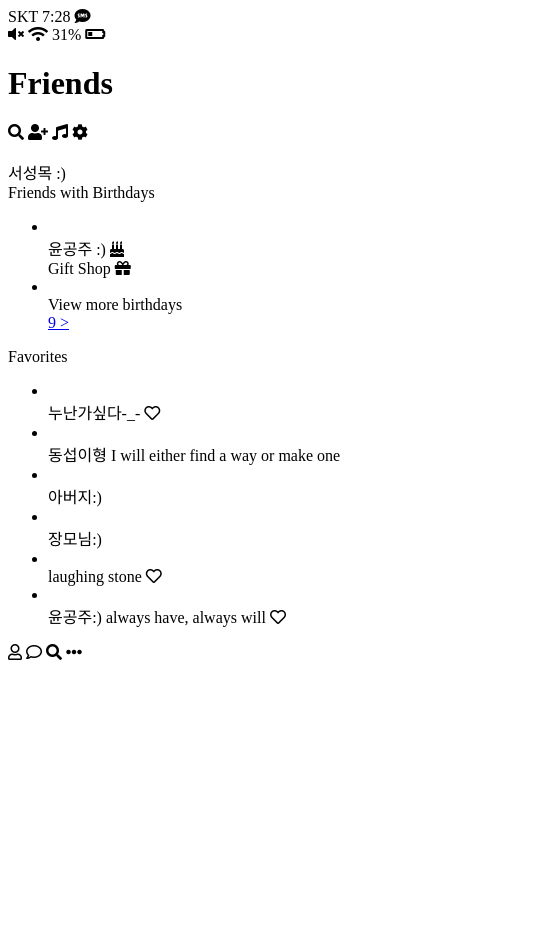
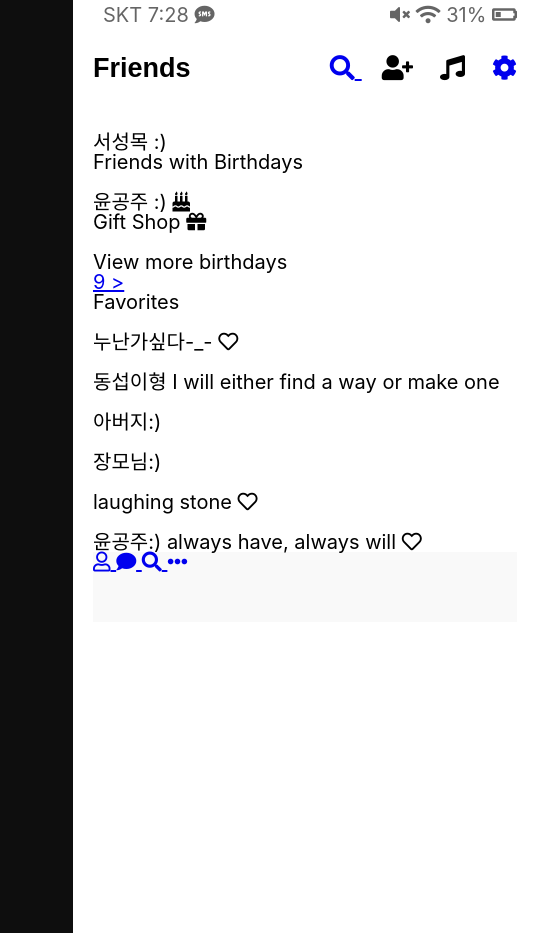
Before and after one commit to Karlseo8/kakao_clone_2.0, a plain HTML site: page friends.html in a window 390 px wide. Shown: the whole page, 537 px wide, since content can reach past the window. Before the commit the page ends 844 px from the top, so only its background shows below. Drawn offline with nearby package versions, Linux system fonts and the light colour scheme.

Commit message:
add link between htmls and seperate css files for reusing the codes. Common element moves to phone in body

```diff
--- a/friends.html
+++ b/friends.html
@@ -8,9 +8,11 @@
     <title>Friends</title>
     <link rel="stylesheet" href="https://use.fontawesome.com/releases/v5.10.1/css/all.css"
         integrity="sha384-wxqG4glGB3nlqX0bi23nmgwCSjWIW13BdLUEYC4VIMehfbcro/ATkyDsF/AbIOVe" crossorigin="anonymous">
+    <link rel="stylesheet" href="src/styles.css" />
 </head>
 
 <body>
+    <div class="phone">
         <div class="status-bar">
             <div class="status-bar__column">
                 <span class="status-bar__telecome">SKT</span>
@@ -25,13 +27,15 @@
                 <i class="fas fa-battery-quarter"></i>
             </div>
         </div>
-    <header class=="header">
+        <header class="header">
             <div class="header__header-column">
-            <h1 class="header__title">Friends</h1>
+                <div class="header__title">Friends</div>
             </div>
             <div class="header__header-column">
                 <span class="header__icon">
+                    <a href="search.html">
                         <i class="fas fa-search"></i>
+                    </a>
                 </span>
                 <span class="header__icon">
                     <i class="fas fa-user-plus"></i>
@@ -40,7 +44,9 @@
                     <i class="fas fa-music"></i>
                 </span>
                 <span class="header__icon">
+                    <a href="settings.html">
                         <i class="fas fa-cog"></i>
+                    </a>
                 </span>
             </div>
         </header>
@@ -116,11 +122,22 @@
             </li>
         </ul>
         <nav class="nav-bar">
+            <div class="nav-bar__box">
+                <a href="friends.html">
                     <i class="far fa-user"></i>
-        <i class="far fa-comment"></i>
+                </a>
+                <a href="index.html">
+                    <i class="fas fa-comment"></i>
+                </a>
+                <a href="search.html">
                     <i class="fas fa-search"></i>
+                </a>
+                <a href="more.html">
                     <i class="fas fa-ellipsis-h"></i>
+                </a>
+            </div>
         </nav>
+    </div>
 </body>
 
 </html>
--- /dev/null
+++ b/src/header.css
@@ -0,0 +1,19 @@
+.header{
+    padding: 30px 0px;
+    display: flex;
+    justify-content: space-between;
+}
+
+.header__header-column .header__icon{
+    font-size: 25px;
+}
+
+.header__title{
+    font-family: sans-serif;
+    font-size: 27px;
+    font-weight:600;
+}
+
+.header__icon{
+    padding: 0px 0px 0px 20px;
+}
--- /dev/null
+++ b/src/navigation.css
@@ -0,0 +1,6 @@
+.nav-bar__box{
+    width: 100%;
+    height: 70px;
+    margin-bottom: 0px;
+    background-color: #F9F9F9;
+}
--- /dev/null
+++ b/src/reset.css
@@ -0,0 +1,43 @@
+html, body, div, span, applet, object, iframe,
+h1, h2, h3, h4, h5, h6, p, blockquote, pre,
+a, abbr, acronym, address, big, cite, code,
+del, dfn, em, img, ins, kbd, q, s, samp,
+small, strike, strong, sub, sup, tt, var,
+b, u, i, center,
+dl, dt, dd, ol, ul, li,
+fieldset, form, label, legend,
+table, caption, tbody, tfoot, thead, tr, th, td,
+article, aside, canvas, details, embed,
+figure, figcaption, footer, header, hgroup,
+menu, nav, output, ruby, section, summary,
+time, mark, audio, video {
+	margin: 0;
+	padding: 0;
+	border: 0;
+	font-size: 100%;
+	font: inherit;
+	vertical-align: baseline;
+}
+/* HTML5 display-role reset for older browsers */
+article, aside, details, figcaption, figure,
+footer, header, hgroup, menu, nav, section {
+	display: block;
+}
+body {
+	line-height: 1;
+}
+ol, ul {
+	list-style: none;
+}
+blockquote, q {
+	quotes: none;
+}
+blockquote:before, blockquote:after,
+q:before, q:after {
+	content: '';
+	content: none;
+}
+table {
+	border-collapse: collapse;
+	border-spacing: 0;
+}
--- /dev/null
+++ b/src/status-bar.css
@@ -0,0 +1,6 @@
+.status-bar{
+    padding: 5px 0px 0px 10px;
+    opacity: 0.6;
+    display: flex;
+    justify-content: space-between;
+}
--- /dev/null
+++ b/src/styles.css
@@ -0,0 +1,29 @@
+@import url("https://fonts.googleapis.com/css?family=Open+Sans:400,700&display=swap");
+@import "reset.css";
+@import "status-bar.css";
+@import "header.css";
+@import "navigation.css";
+
+* {
+    box-sizing: border-box;
+}
+
+body{
+    font-family: -apple-system, BlinkMacSystemFont, "Segoe UI", Roboto, Oxygen,
+    Ubuntu, Cantarell, "Open Sans", "Helvetica Neue", sans-serif;
+    font-size: 20px;
+    margin: 0px;
+    background-color: #0E0E0E;
+}
+
+.phone{
+    width:464px;
+    height: 933px;
+    padding: 0px 20px;
+    margin: 0px 73px;
+    background-color:#FFFFFF;
+}
+
+ul{
+    list-style: none;
+}
```
Also changed, not shown: index.html (+19 -2 lines), more.html (+21 -3 lines), search.html (+3 -0 lines), settings.html (+5 -0 lines). Lines whose indentation alone changed are shown as unchanged.
